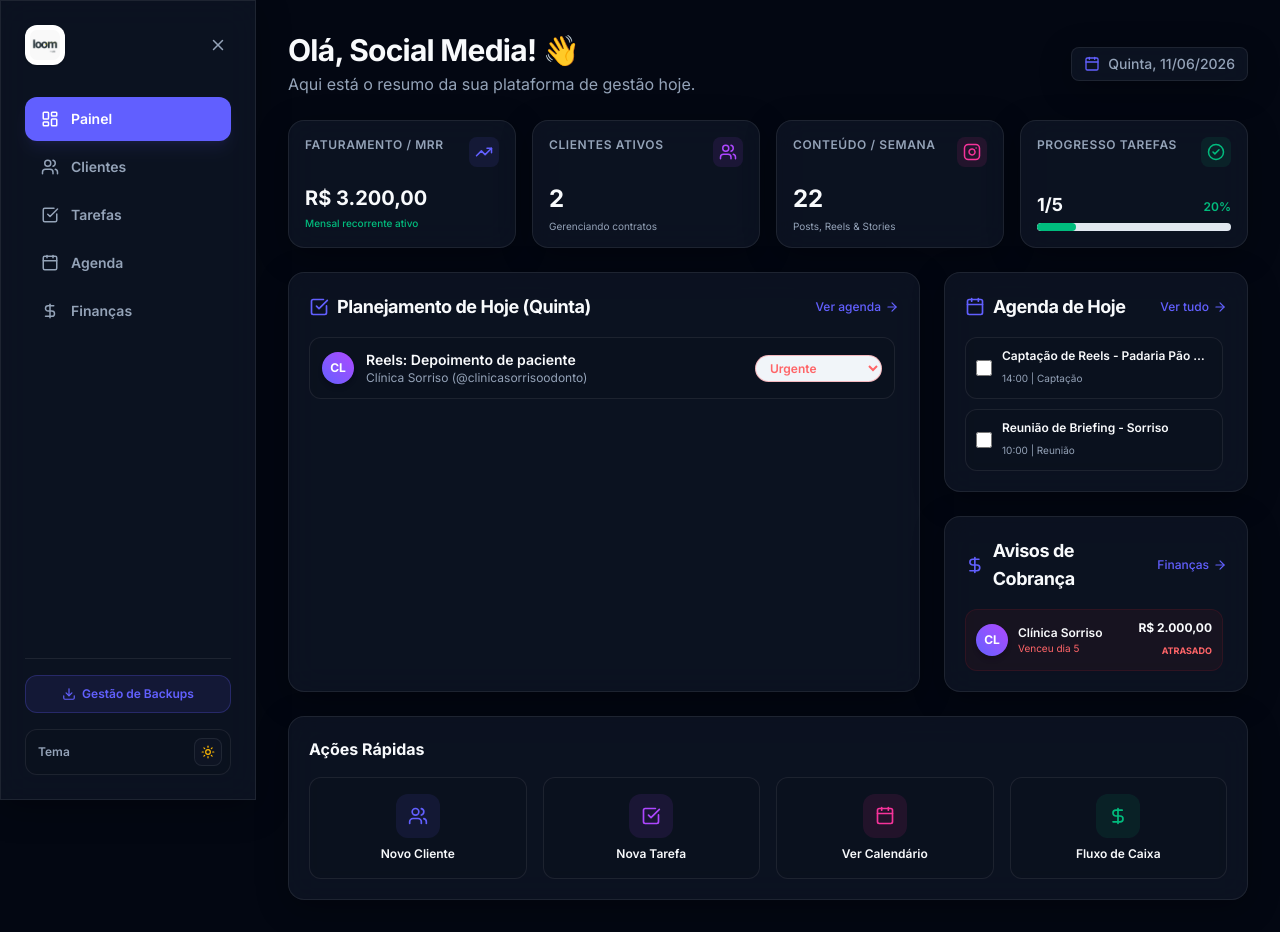
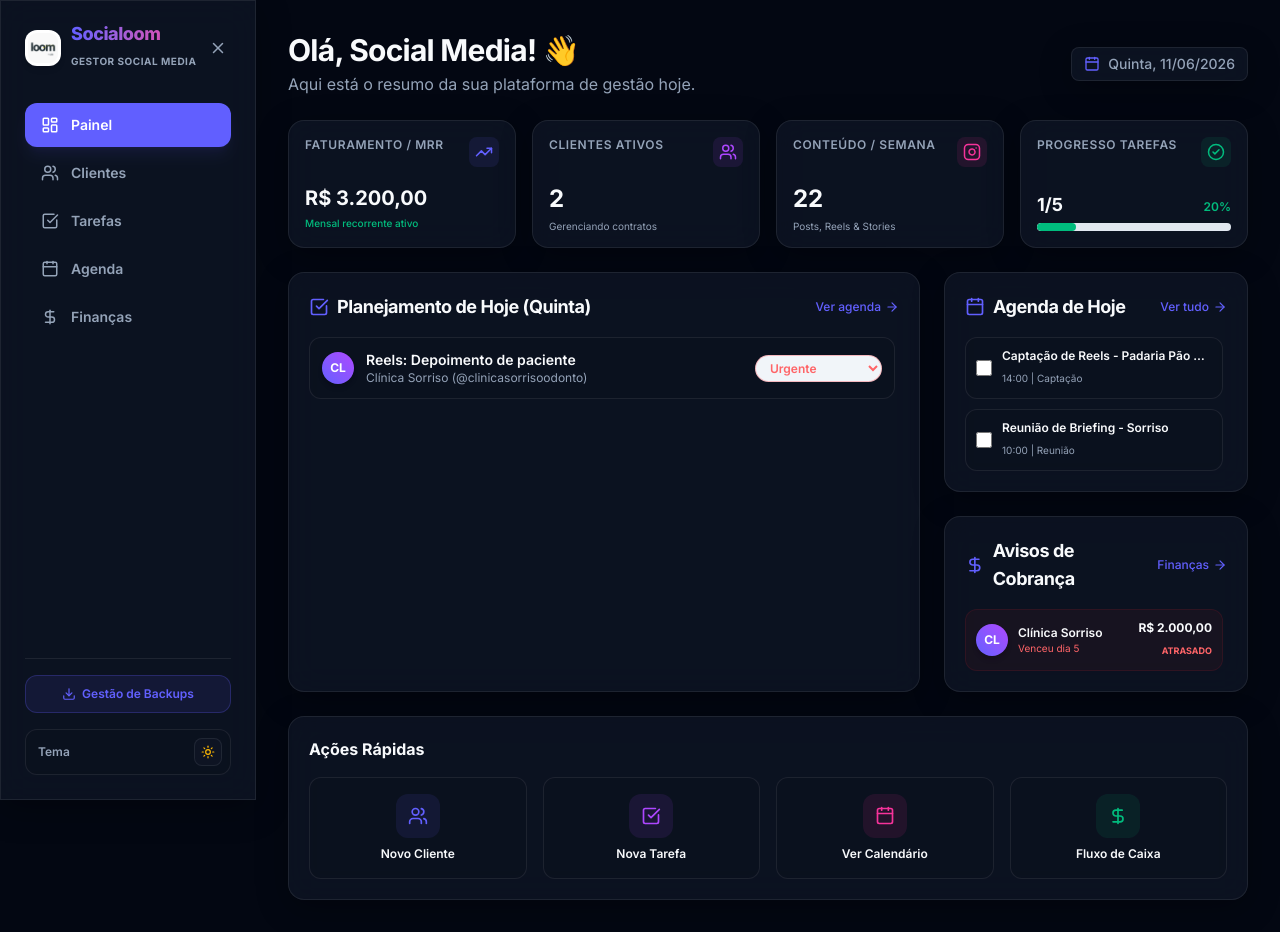
Before and after one commit to DabliuL/Socialoom, a React (Vite) app: page / in a window 1280 px wide. Built offline with nearby package versions, Linux system fonts and the light colour scheme.

Commit message:
fix: restore Socialoom brand text paired with the new logo

```diff
--- a/src/App.jsx
+++ b/src/App.jsx
@@ -350,7 +350,11 @@ export default function App() {
           {/* Logo Brand & Close button */}
           <div className="flex items-center justify-between gap-2">
             <div className="flex items-center gap-2.5">
-              <img src={logoImg} alt="Loom Social" className="h-10 w-auto rounded-xl object-contain bg-white p-1 border border-glass-border shadow-sm" />
+              <img src={logoImg} alt="Logo" className="w-9 h-9 rounded-xl object-cover bg-white p-0.5 border border-glass-border shadow-md" />
+              <div>
+                <h1 className="text-lg font-extrabold tracking-tight bg-gradient-to-r from-indigo-500 to-pink-500 bg-clip-text text-transparent leading-none mb-1">Socialoom</h1>
+                <span className="text-[10px] text-text-secondary font-bold uppercase tracking-wider">Gestor Social Media</span>
+              </div>
             </div>
 
             {/* Close Button */}
@@ -416,7 +420,13 @@ export default function App() {
             <Menu size={20} />
           </button>
 
-          <img src={logoImg} alt="Loom Social" className="h-8 w-auto rounded-lg object-contain bg-white p-0.5 border border-glass-border shadow-xs" />
+          <div className="flex items-center gap-2">
+            <img src={logoImg} alt="Logo" className="w-7 h-7 rounded-lg object-cover bg-white p-0.5 border border-glass-border shadow-sm" />
+            <div>
+              <h1 className="text-sm font-extrabold tracking-tight bg-gradient-to-r from-indigo-500 to-pink-500 bg-clip-text text-transparent leading-none">Socialoom</h1>
+              <span className="text-[8px] text-text-secondary font-bold uppercase tracking-wider leading-none">Gestor</span>
+            </div>
+          </div>
         </div>
 
         <div className="flex items-center gap-2">
```
